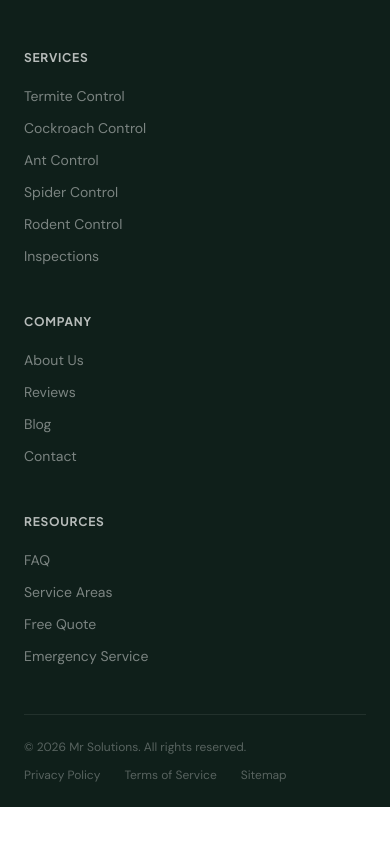
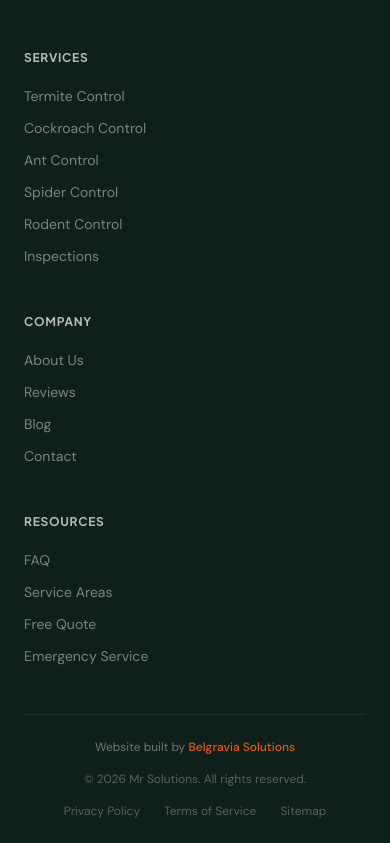
Before and after one commit to Figjam101/shieldpest, a Next.js app in the folder shieldpest/: page / in a window 390 px wide. Shown: the part 9736-10579 px from the top of the page. Before the commit the page ends 10543 px from the top, so only its background shows below. Built offline with nearby package versions, Linux system fonts and the light colour scheme.

Commit message:
Add Belgravia Solutions credit to footer

```diff
--- a/shieldpest/components/layout/footer.tsx
+++ b/shieldpest/components/layout/footer.tsx
@@ -81,11 +81,16 @@ export function Footer() {
         </div>
 
         {/* Bottom bar */}
-        <div className="border-t border-white/[0.08] py-6 flex flex-wrap justify-between gap-3">
-          <span className="font-body text-xs text-white/30">
+        <div className="border-t border-white/[0.08] py-6 flex flex-col md:flex-row items-center justify-between gap-4 text-center md:text-left">
+          <span className="font-body text-xs text-white/30 order-2 md:order-1 flex-1">
             © {new Date().getFullYear()} {siteConfig.name}. All rights reserved.
           </span>
-          <div className="flex gap-6">
+
+          <span className="font-body text-xs text-white/40 order-1 md:order-2 flex-1 md:text-center">
+            Website built by <a href="#" target="_blank" rel="noopener noreferrer" className="text-amber-500 hover:text-amber-400 transition-colors font-medium">Belgravia Solutions</a>
+          </span>
+
+          <div className="flex gap-6 order-3 flex-1 md:justify-end justify-center">
             {['Privacy Policy', 'Terms of Service', 'Sitemap'].map((link) => (
               <Link
                 key={link}
```
